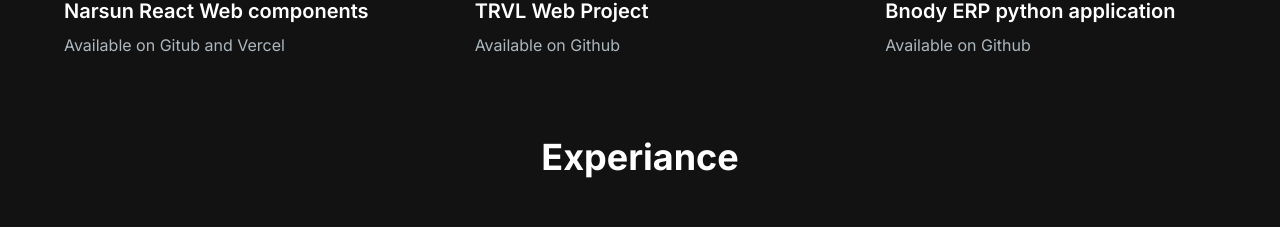
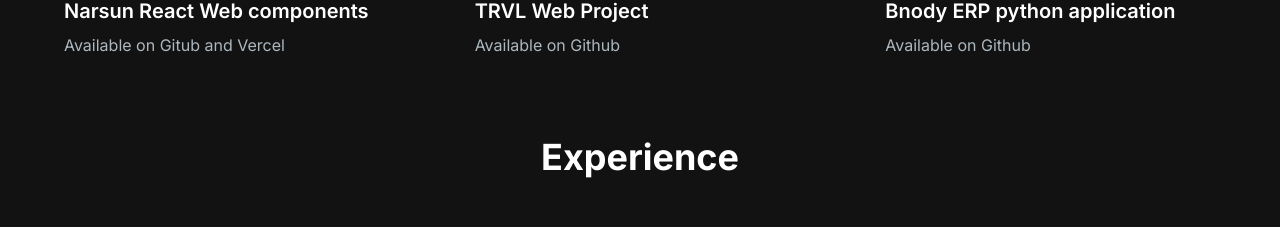
Before and after one commit to hassanalishah0335/Personal-Portfolio, a Next.js app: page / in a window 1280 px wide. Shown: the part 3039-3266 px from the top of the page. Built offline with nearby package versions, Linux system fonts and the light colour scheme.

Commit message:
Update Experiance.js
Experience

```diff
--- a/src/app/components/Experiance.js
+++ b/src/app/components/Experiance.js
@@ -3,14 +3,14 @@
 const Experiance = () => {
     return (
         <div className='my-20 text-white'>
-            <h1 className="  flex justify-center w-full text-4xl font-bold">Experiance</h1>
+            <h1 className="  flex justify-center w-full text-4xl font-bold">Experience</h1>
             <div className="flex flex-col items-start my-16 border-4  shadow-2xl hover:shadow-purple-500  rounded-3xl p-10">
                 <h1 className=' underline underline-offset-8 font-bold text-xl'>Software Developer</h1>
                 <p className=" text-gray-300">Einix Solutions Pvt.Ltd (July,2023 - ongoing)</p>
                 <p className="">Currently, I am working at Einix Solutions Pvt.Ltd Lahore as Fronted Developer with a proven track record of
                     engaging user interfaces and responsive web applications. Proficient in Python and JavaScript,
                     with hands-on experience using frameworks such as React and Next JS. Demonstrated ability to collaborate
-                    effectively with cross pafunctional teams to deliver high-quality projects on time.</p>
+                    effectively with cross functional teams to deliver high-quality projects on time.</p>
             </div>
         </div>
     )
```
